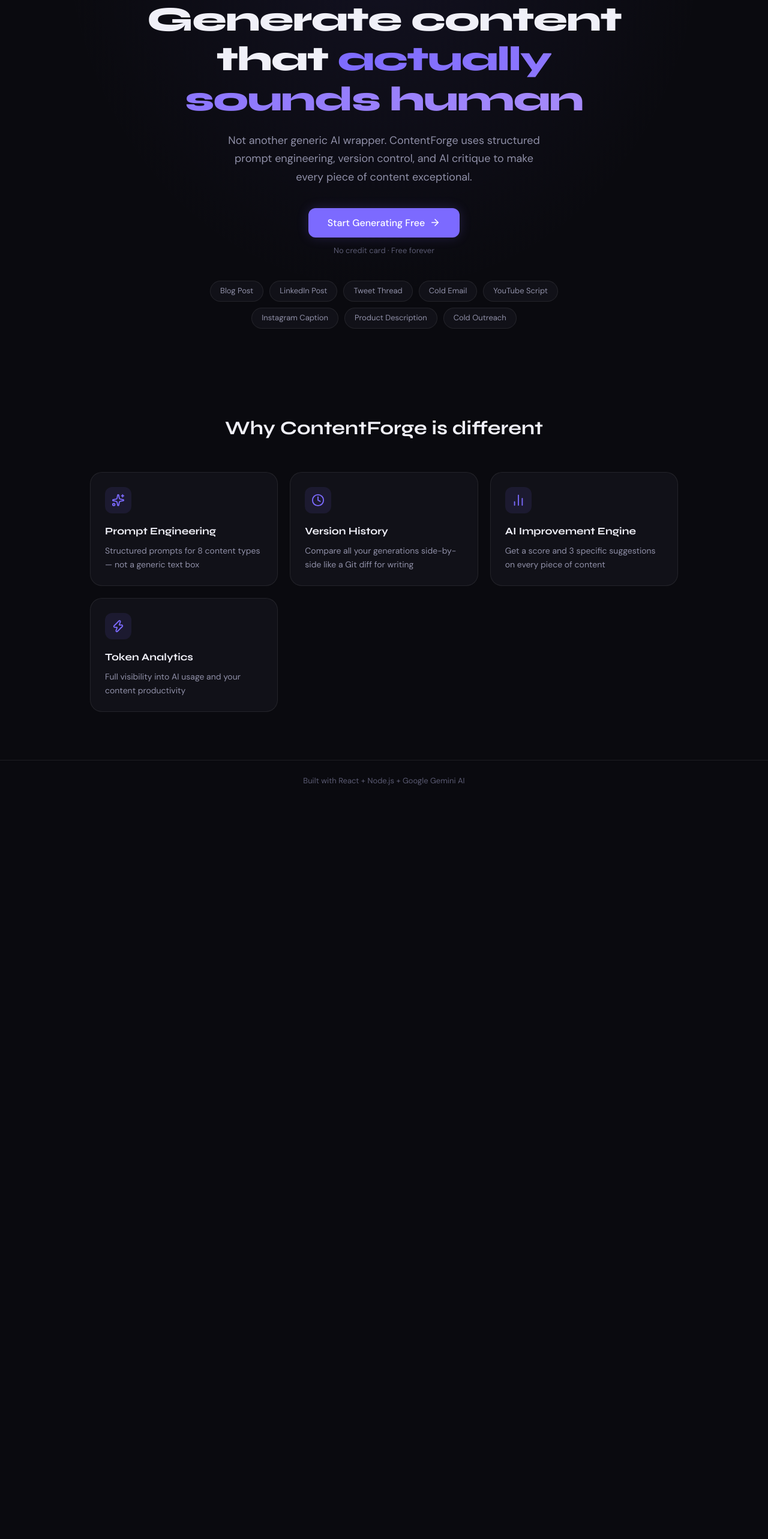
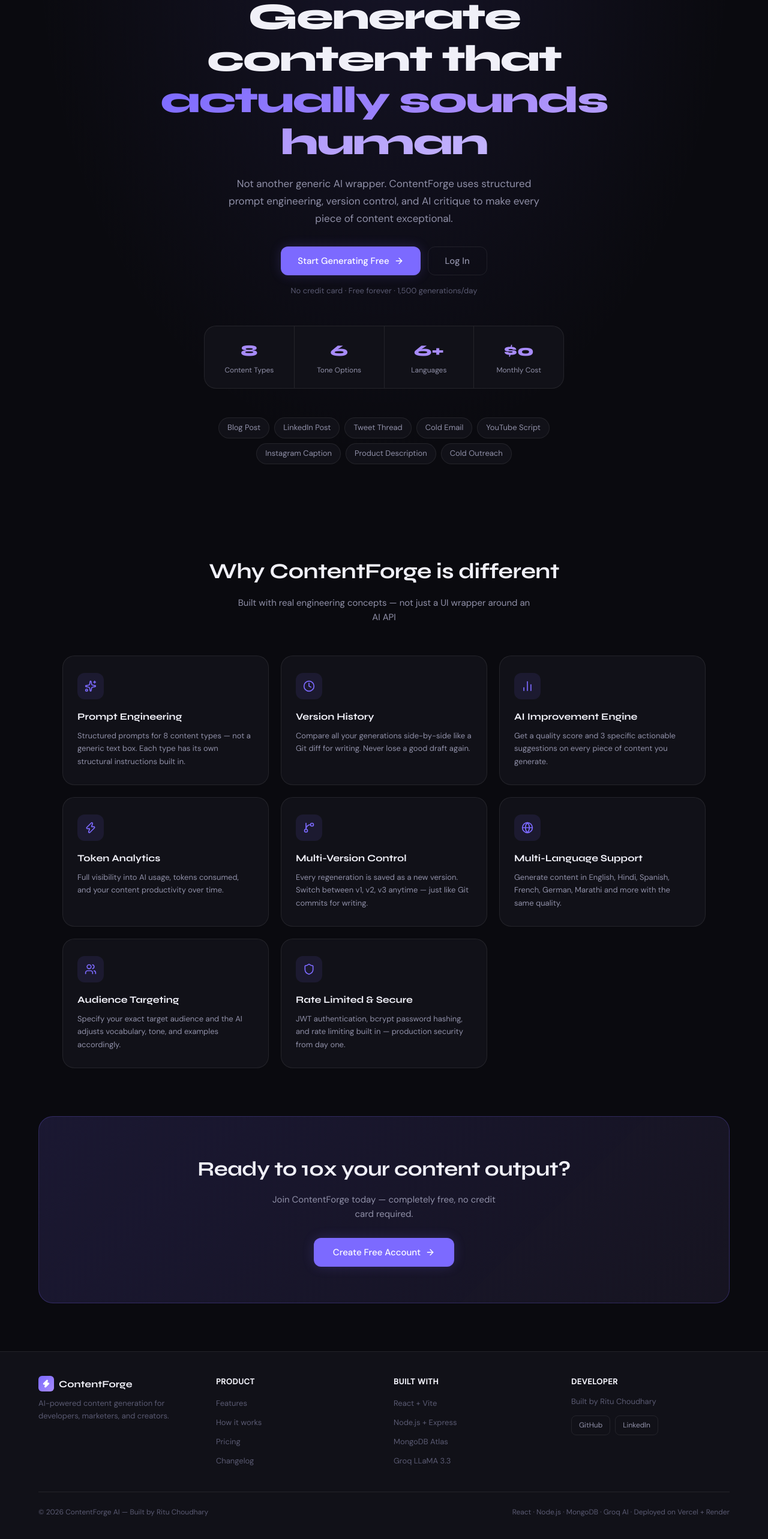
Before and after one commit to Rituchoudhary67/AI-Content-Generator-, a React (Vite) app in the folder frontend/: page / in a window 1280 px wide. Shown: the part 210-2776 px from the top of the page at 60% size. Before the commit the page ends 1547 px from the top, so only its background shows below. Built offline with nearby package versions, Linux system fonts and the light colour scheme; no server answers.

Commit message:
feat: 8 feature cards, stats bar, CTA banner, full footer, responsive

```diff
--- a/frontend/src/pages/Landing.jsx
+++ b/frontend/src/pages/Landing.jsx
@@ -1,254 +1,418 @@
-import { useNavigate } from "react-router-dom";
-import { Zap, Sparkles, Clock, BarChart2, ArrowRight } from "lucide-react";
+import { useNavigate } from 'react-router-dom';
+import { Zap, Sparkles, Clock, BarChart2, ArrowRight, GitBranch, Users, Globe, Shield } from 'lucide-react';
 
 const features = [
-  {
-    icon: Sparkles,
-    title: "Prompt Engineering",
-    desc: "Structured prompts for 8 content types — not a generic text box",
-  },
-  {
-    icon: Clock,
-    title: "Version History",
-    desc: "Compare all your generations side-by-side like a Git diff for writing",
-  },
-  {
-    icon: BarChart2,
-    title: "AI Improvement Engine",
-    desc: "Get a score and 3 specific suggestions on every piece of content",
-  },
-  {
-    icon: Zap,
-    title: "Token Analytics",
-    desc: "Full visibility into AI usage and your content productivity",
-  },
+  { icon: Sparkles, title: 'Prompt Engineering', desc: 'Structured prompts for 8 content types — not a generic text box. Each type has its own structural instructions built in.' },
+  { icon: Clock, title: 'Version History', desc: 'Compare all your generations side-by-side like a Git diff for writing. Never lose a good draft again.' },
+  { icon: BarChart2, title: 'AI Improvement Engine', desc: 'Get a quality score and 3 specific actionable suggestions on every piece of content you generate.' },
+  { icon: Zap, title: 'Token Analytics', desc: 'Full visibility into AI usage, tokens consumed, and your content productivity over time.' },
+  { icon: GitBranch, title: 'Multi-Version Control', desc: 'Every regeneration is saved as a new version. Switch between v1, v2, v3 anytime — just like Git commits for writing.' },
+  { icon: Globe, title: 'Multi-Language Support', desc: 'Generate content in English, Hindi, Spanish, French, German, Marathi and more with the same quality.' },
+  { icon: Users, title: 'Audience Targeting', desc: 'Specify your exact target audience and the AI adjusts vocabulary, tone, and examples accordingly.' },
+  { icon: Shield, title: 'Rate Limited & Secure', desc: 'JWT authentication, bcrypt password hashing, and rate limiting built in — production security from day one.' },
 ];
 
-const contentTypes = [
-  "Blog Post",
-  "LinkedIn Post",
-  "Tweet Thread",
-  "Cold Email",
-  "YouTube Script",
-  "Instagram Caption",
-  "Product Description",
-  "Cold Outreach",
+const contentTypes = ['Blog Post', 'LinkedIn Post', 'Tweet Thread', 'Cold Email', 'YouTube Script', 'Instagram Caption', 'Product Description', 'Cold Outreach'];
+
+const stats = [
+  { value: '8', label: 'Content Types' },
+  { value: '6', label: 'Tone Options' },
+  { value: '6+', label: 'Languages' },
+  { value: '$0', label: 'Monthly Cost' },
 ];
 
 export default function Landing() {
   const navigate = useNavigate();
 
   return (
-    <div style={{ minHeight: "100vh", background: "var(--bg)" }}>
+    <div style={{ minHeight: '100vh', background: 'var(--bg)', overflowX: 'hidden' }}>
+
       {/* Header */}
-      <header
-        style={{
-          display: "flex",
-          alignItems: "center",
-          justifyContent: "space-between",
-          padding: "20px 40px",
-          borderBottom: "1px solid var(--border)",
-          maxWidth: "100%",
-        }}
-      >
-        <div
-          style={{
-            display: "flex",
-            alignItems: "center",
-            gap: 8,
-            fontFamily: "var(--font-display)",
-            fontWeight: 700,
-            fontSize: 18,
-          }}
-        >
-          <Zap size={20} color="#7c6aff" fill="#7c6aff" /> ContentForge
+      <header style={{
+        display: 'flex',
+        alignItems: 'center',
+        justifyContent: 'space-between',
+        padding: '16px 5%',
+        borderBottom: '1px solid var(--border)',
+        position: 'sticky',
+        top: 0,
+        background: 'rgba(10,10,15,0.9)',
+        backdropFilter: 'blur(12px)',
+        zIndex: 100
+      }}>
+        <div style={{
+          display: 'flex', alignItems: 'center', gap: 8,
+          fontFamily: 'var(--font-display)', fontWeight: 700, fontSize: 18
+        }}>
+          <div style={{
+            width: 30, height: 30,
+            background: 'linear-gradient(135deg, #7c6aff, #a78bfa)',
+            borderRadius: 8,
+            display: 'flex', alignItems: 'center', justifyContent: 'center'
+          }}>
+            <Zap size={16} color="white" fill="white" />
           </div>
-        <div style={{ display: "flex", gap: 12 }}>
-          <button className="btn btn-ghost" onClick={() => navigate("/login")}>
+          ContentForge
+        </div>
+        <div style={{ display: 'flex', gap: 10, alignItems: 'center' }}>
+          <button className="btn btn-ghost"
+            onClick={() => navigate('/login')}
+            style={{ padding: '8px 16px', fontSize: 14 }}>
             Log in
           </button>
-          <button
-            className="btn btn-primary"
-            onClick={() => navigate("/register")}
-          >
+          <button className="btn btn-primary"
+            onClick={() => navigate('/register')}
+            style={{ padding: '8px 18px', fontSize: 14 }}>
             Get Started Free
           </button>
         </div>
       </header>
 
       {/* Hero */}
-      {/* Hero */}
-      <section
-        style={{
-          textAlign: "center",
-          padding: "80px 20px 60px",
-          background:
-            "radial-gradient(ellipse at 50% 0%, rgba(124,106,255,0.08) 0%, transparent 60%)",
-          maxWidth: "100%",
-          overflow: "hidden",
-        }}
-      >
-        <span
-          className="badge badge-purple"
-          style={{ marginBottom: 24, display: "inline-flex" }}
-        >
-          <Sparkles size={12} /> Powered by Google Gemini AI
+      <section style={{
+        textAlign: 'center',
+        padding: '90px 5% 70px',
+        background: 'radial-gradient(ellipse at 50% 0%, rgba(124,106,255,0.1) 0%, transparent 65%)',
+        position: 'relative'
+      }}>
+        <span className="badge badge-purple" style={{ marginBottom: 20, display: 'inline-flex' }}>
+          <Sparkles size={12} /> Powered by Groq LLaMA 3.3-70B — Free & Fast
         </span>
-        <h1
-          style={{
-            fontFamily: "var(--font-display)",
-            fontSize: "clamp(28px, 4.5vw, 58px)",
+        <h1 style={{
+          fontFamily: 'var(--font-display)',
+          fontSize: 'clamp(28px, 5vw, 62px)',
           fontWeight: 800,
-            lineHeight: 1.15,
-            letterSpacing: "-1.5px",
+          lineHeight: 1.12,
+          letterSpacing: '-2px',
           marginBottom: 20,
-            maxWidth: 800,
-            margin: "0 auto 20px",
-          }}
-        >
-          Generate content that{" "}
-          <span
-            style={{
-              background: "linear-gradient(135deg, #7c6aff, #a78bfa)",
-              WebkitBackgroundClip: "text",
-              WebkitTextFillColor: "transparent",
-            }}
-          >
+          maxWidth: 750,
+          margin: '0 auto 20px'
+        }}>
+          Generate content that{' '}
+          <span style={{
+            background: 'linear-gradient(135deg, #7c6aff, #a78bfa, #c4b5fd)',
+            WebkitBackgroundClip: 'text',
+            WebkitTextFillColor: 'transparent',
+            backgroundClip: 'text'
+          }}>
             actually sounds human
           </span>
         </h1>
-        <p
-          style={{
-            fontSize: "clamp(15px, 2vw, 18px)",
-            color: "var(--text2)",
+        <p style={{
+          fontSize: 'clamp(14px, 2vw, 17px)',
+          color: 'var(--text2)',
           maxWidth: 520,
-            margin: "0 auto 36px",
-            lineHeight: 1.7,
-          }}
-        >
-          Not another generic AI wrapper. ContentForge uses structured prompt
-          engineering, version control, and AI critique to make every piece of
-          content exceptional.
+          margin: '0 auto 32px',
+          lineHeight: 1.7
+        }}>
+          Not another generic AI wrapper. ContentForge uses structured prompt engineering,
+          version control, and AI critique to make every piece of content exceptional.
         </p>
-        <button
-          className="btn btn-primary"
-          onClick={() => navigate("/register")}
-          style={{ padding: "14px 32px", fontSize: 16, marginBottom: 12 }}
-        >
-          Start Generating Free <ArrowRight size={18} />
+        <div style={{ display: 'flex', gap: 12, justifyContent: 'center', flexWrap: 'wrap', marginBottom: 16 }}>
+          <button className="btn btn-primary"
+            onClick={() => navigate('/register')}
+            style={{ padding: '13px 28px', fontSize: 15 }}>
+            Start Generating Free <ArrowRight size={16} />
           </button>
-        <p style={{ fontSize: 13, color: "var(--text3)" }}>
-          No credit card · Free forever
+          <button className="btn btn-ghost"
+            onClick={() => navigate('/login')}
+            style={{ padding: '13px 28px', fontSize: 15 }}>
+            Log In
+          </button>
+        </div>
+        <p style={{ fontSize: 13, color: 'var(--text3)', marginBottom: 48 }}>
+          No credit card · Free forever · 1,500 generations/day
         </p>
 
+        {/* Stats bar */}
+        <div style={{
+          display: 'flex',
+          justifyContent: 'center',
+          gap: 0,
+          flexWrap: 'wrap',
+          maxWidth: 600,
+          margin: '0 auto 48px',
+          background: 'var(--bg2)',
+          border: '1px solid var(--border)',
+          borderRadius: 'var(--radius-lg)',
+          overflow: 'hidden'
+        }}>
+          {stats.map(({ value, label }, i) => (
+            <div key={label} style={{
+              flex: 1,
+              minWidth: 100,
+              padding: '20px 16px',
+              textAlign: 'center',
+              borderRight: i < stats.length - 1 ? '1px solid var(--border)' : 'none'
+            }}>
+              <div style={{
+                fontFamily: 'var(--font-display)',
+                fontSize: 26,
+                fontWeight: 800,
+                color: 'var(--accent2)'
+              }}>{value}</div>
+              <div style={{ fontSize: 12, color: 'var(--text2)', marginTop: 2 }}>{label}</div>
+            </div>
+          ))}
+        </div>
+
         {/* Pills */}
-        <div
-          style={{
-            display: "flex",
-            flexWrap: "wrap",
-            justifyContent: "center",
-            gap: 10,
-            maxWidth: 600,
-            margin: "40px auto 0",
-          }}
-        >
-          {contentTypes.map((t) => (
-            <span
-              key={t}
-              style={{
-                padding: "6px 16px",
-                borderRadius: 100,
-                border: "1px solid var(--border)",
-                fontSize: 13,
-                color: "var(--text2)",
-                background: "var(--bg2)",
-              }}
-            >
-              {t}
-            </span>
+        <div style={{
+          display: 'flex', flexWrap: 'wrap',
+          justifyContent: 'center', gap: 8,
+          maxWidth: 620, margin: '0 auto'
+        }}>
+          {contentTypes.map(t => (
+            <span key={t} style={{
+              padding: '6px 14px', borderRadius: 100,
+              border: '1px solid var(--border)', fontSize: 13,
+              color: 'var(--text2)', background: 'var(--bg2)'
+            }}>{t}</span>
           ))}
         </div>
       </section>
 
-      {/* Features */}
-      <section
-        style={{ padding: "80px 60px", maxWidth: 1100, margin: "0 auto" }}
-      >
-        <h2
-          style={{
-            fontFamily: "var(--font-display)",
-            fontSize: 32,
+      {/* Features — 8 cards, fills full screen */}
+      <section style={{ padding: '80px 5%', maxWidth: 1200, margin: '0 auto' }}>
+        <div style={{ textAlign: 'center', marginBottom: 52 }}>
+          <h2 style={{
+            fontFamily: 'var(--font-display)',
+            fontSize: 'clamp(24px, 3vw, 36px)',
             fontWeight: 700,
-            textAlign: "center",
-            marginBottom: 48,
-          }}
-        >
+            marginBottom: 12,
+            letterSpacing: '-0.5px'
+          }}>
             Why ContentForge is different
           </h2>
-        <div
+          <p style={{ color: 'var(--text2)', fontSize: 15, maxWidth: 500, margin: '0 auto' }}>
+            Built with real engineering concepts — not just a UI wrapper around an AI API
+          </p>
+        </div>
+        <div style={{
+          display: 'grid',
+          gridTemplateColumns: 'repeat(auto-fit, minmax(260px, 1fr))',
+          gap: 20
+        }}>
+          {features.map(({ icon: Icon, title, desc }) => (
+            <div key={title}
               style={{
-            display: "grid",
-            gridTemplateColumns: "repeat(auto-fit, minmax(240px,1fr))",
-            gap: 20,
+                background: 'var(--bg2)',
+                border: '1px solid var(--border)',
+                borderRadius: 'var(--radius-lg)',
+                padding: '28px 24px',
+                transition: 'all 0.25s',
+                cursor: 'default'
               }}
-        >
-          {features.map(({ icon: Icon, title, desc }) => (
-            <div
-              key={title}
-              className="card"
-              style={{ transition: "all 0.2s" }}
-              onMouseEnter={(e) =>
-                (e.currentTarget.style.borderColor = "var(--border-hover)")
-              }
-              onMouseLeave={(e) =>
-                (e.currentTarget.style.borderColor = "var(--border)")
-              }
-            >
-              <div
-                style={{
-                  width: 44,
-                  height: 44,
-                  background: "rgba(124,106,255,0.1)",
+              onMouseEnter={e => {
+                e.currentTarget.style.borderColor = 'var(--accent)';
+                e.currentTarget.style.transform = 'translateY(-3px)';
+                e.currentTarget.style.boxShadow = '0 8px 30px rgba(124,106,255,0.15)';
+              }}
+              onMouseLeave={e => {
+                e.currentTarget.style.borderColor = 'var(--border)';
+                e.currentTarget.style.transform = 'none';
+                e.currentTarget.style.boxShadow = 'none';
+              }}>
+              <div style={{
+                width: 44, height: 44,
+                background: 'rgba(124,106,255,0.1)',
                 borderRadius: 12,
-                  display: "flex",
-                  alignItems: "center",
-                  justifyContent: "center",
-                  marginBottom: 16,
-                }}
-              >
-                <Icon size={22} color="#7c6aff" />
+                display: 'flex', alignItems: 'center', justifyContent: 'center',
+                marginBottom: 16
+              }}>
+                <Icon size={20} color="#7c6aff" />
               </div>
-              <h3
-                style={{
-                  fontFamily: "var(--font-display)",
-                  fontSize: 17,
-                  fontWeight: 700,
-                  marginBottom: 8,
-                }}
-              >
-                {title}
-              </h3>
-              <p
-                style={{ color: "var(--text2)", fontSize: 14, lineHeight: 1.6 }}
-              >
-                {desc}
-              </p>
+              <h3 style={{
+                fontFamily: 'var(--font-display)',
+                fontSize: 16, fontWeight: 700, marginBottom: 8
+              }}>{title}</h3>
+              <p style={{ color: 'var(--text2)', fontSize: 13, lineHeight: 1.65 }}>{desc}</p>
             </div>
           ))}
         </div>
       </section>
 
+      {/* CTA Banner */}
+      <section style={{ padding: '0 5% 80px' }}>
+        <div style={{
+          background: 'linear-gradient(135deg, rgba(124,106,255,0.15), rgba(167,139,250,0.08))',
+          border: '1px solid rgba(124,106,255,0.25)',
+          borderRadius: 24,
+          padding: 'clamp(32px, 5vw, 60px)',
+          textAlign: 'center',
+          maxWidth: 1200,
+          margin: '0 auto'
+        }}>
+          <h2 style={{
+            fontFamily: 'var(--font-display)',
+            fontSize: 'clamp(22px, 3vw, 34px)',
+            fontWeight: 700,
+            marginBottom: 12,
+            letterSpacing: '-0.5px'
+          }}>
+            Ready to 10x your content output?
+          </h2>
+          <p style={{
+            color: 'var(--text2)', fontSize: 15,
+            marginBottom: 28, maxWidth: 400, margin: '0 auto 28px'
+          }}>
+            Join ContentForge today — completely free, no credit card required.
+          </p>
+          <button className="btn btn-primary"
+            onClick={() => navigate('/register')}
+            style={{ padding: '14px 32px', fontSize: 15 }}>
+            Create Free Account <ArrowRight size={16} />
+          </button>
+        </div>
+      </section>
+
       {/* Footer */}
-      <footer
+      <footer style={{
+        borderTop: '1px solid var(--border)',
+        padding: '40px 5%',
+        background: 'var(--bg2)'
+      }}>
+        <div style={{
+          maxWidth: 1200,
+          margin: '0 auto',
+          display: 'grid',
+          gridTemplateColumns: 'repeat(auto-fit, minmax(200px, 1fr))',
+          gap: 32,
+          marginBottom: 32
+        }}>
+          {/* Brand */}
+          <div>
+            <div style={{
+              display: 'flex', alignItems: 'center', gap: 8,
+              fontFamily: 'var(--font-display)', fontWeight: 700,
+              fontSize: 16, marginBottom: 10
+            }}>
+              <div style={{
+                width: 26, height: 26,
+                background: 'linear-gradient(135deg, #7c6aff, #a78bfa)',
+                borderRadius: 6,
+                display: 'flex', alignItems: 'center', justifyContent: 'center'
+              }}>
+                <Zap size={14} color="white" fill="white" />
+              </div>
+              ContentForge
+            </div>
+            <p style={{ fontSize: 13, color: 'var(--text3)', lineHeight: 1.6 }}>
+              AI-powered content generation for developers, marketers, and creators.
+            </p>
+          </div>
+
+          {/* Product */}
+          <div>
+            <h4 style={{
+              fontSize: 13, fontWeight: 600,
+              color: 'var(--text)', marginBottom: 12,
+              textTransform: 'uppercase', letterSpacing: '0.05em'
+            }}>Product</h4>
+            {['Features', 'How it works', 'Pricing', 'Changelog'].map(item => (
+              <div key={item} style={{ marginBottom: 8 }}>
+                <span style={{
+                  fontSize: 13, color: 'var(--text3)',
+                  cursor: 'pointer', transition: 'color 0.2s'
+                }}
+                onMouseEnter={e => e.currentTarget.style.color = 'var(--text)'}
+                onMouseLeave={e => e.currentTarget.style.color = 'var(--text3)'}>
+                  {item}
+                </span>
+              </div>
+            ))}
+          </div>
+
+          {/* Tech Stack */}
+          <div>
+            <h4 style={{
+              fontSize: 13, fontWeight: 600,
+              color: 'var(--text)', marginBottom: 12,
+              textTransform: 'uppercase', letterSpacing: '0.05em'
+            }}>Built With</h4>
+            {['React + Vite', 'Node.js + Express', 'MongoDB Atlas', 'Groq LLaMA 3.3'].map(item => (
+              <div key={item} style={{ marginBottom: 8 }}>
+                <span style={{ fontSize: 13, color: 'var(--text3)' }}>{item}</span>
+              </div>
+            ))}
+          </div>
+
+          {/* Developer */}
+          <div>
+            <h4 style={{
+              fontSize: 13, fontWeight: 600,
+              color: 'var(--text)', marginBottom: 12,
+              textTransform: 'uppercase', letterSpacing: '0.05em'
+            }}>Developer</h4>
+            <p style={{ fontSize: 13, color: 'var(--text3)', marginBottom: 12, lineHeight: 1.6 }}>
+              Built by Ritu Choudhary
+            </p>
+            <div style={{ display: 'flex', gap: 8 }}>
+              <a href="https://github.com/Rituchoudhary67/AI-Content-Generator-"
+                target="_blank" rel="noreferrer"
                 style={{
-          textAlign: "center",
-          padding: 24,
-          color: "var(--text3)",
-          fontSize: 13,
-          borderTop: "1px solid var(--border)",
+                  padding: '6px 12px',
+                  borderRadius: 8,
+                  border: '1px solid var(--border)',
+                  fontSize: 12,
+                  color: 'var(--text2)',
+                  textDecoration: 'none',
+                  transition: 'all 0.2s'
                 }}
-      >
-        Built with React + Node.js + Google Gemini AI
+                onMouseEnter={e => {
+                  e.currentTarget.style.borderColor = 'var(--accent)';
+                  e.currentTarget.style.color = 'var(--accent2)';
+                }}
+                onMouseLeave={e => {
+                  e.currentTarget.style.borderColor = 'var(--border)';
+                  e.currentTarget.style.color = 'var(--text2)';
+                }}>
+                GitHub
+              </a>
+              <a href="https://linkedin.com/in/rituchoudhary"
+                target="_blank" rel="noreferrer"
+                style={{
+                  padding: '6px 12px',
+                  borderRadius: 8,
+                  border: '1px solid var(--border)',
+                  fontSize: 12,
+                  color: 'var(--text2)',
+                  textDecoration: 'none',
+                  transition: 'all 0.2s'
+                }}
+                onMouseEnter={e => {
+                  e.currentTarget.style.borderColor = 'var(--accent)';
+                  e.currentTarget.style.color = 'var(--accent2)';
+                }}
+                onMouseLeave={e => {
+                  e.currentTarget.style.borderColor = 'var(--border)';
+                  e.currentTarget.style.color = 'var(--text2)';
+                }}>
+                LinkedIn
+              </a>
+            </div>
+          </div>
+        </div>
+
+        {/* Bottom bar */}
+        <div style={{
+          maxWidth: 1200,
+          margin: '0 auto',
+          paddingTop: 24,
+          borderTop: '1px solid var(--border)',
+          display: 'flex',
+          alignItems: 'center',
+          justifyContent: 'space-between',
+          flexWrap: 'wrap',
+          gap: 12
+        }}>
+          <p style={{ fontSize: 12, color: 'var(--text3)' }}>
+            © 2026 ContentForge AI — Built by Ritu Choudhary
+          </p>
+          <p style={{ fontSize: 12, color: 'var(--text3)' }}>
+            React · Node.js · MongoDB · Groq AI · Deployed on Vercel + Render
+          </p>
+        </div>
       </footer>
     </div>
   );
```
Lines whose indentation alone changed are shown as unchanged.
